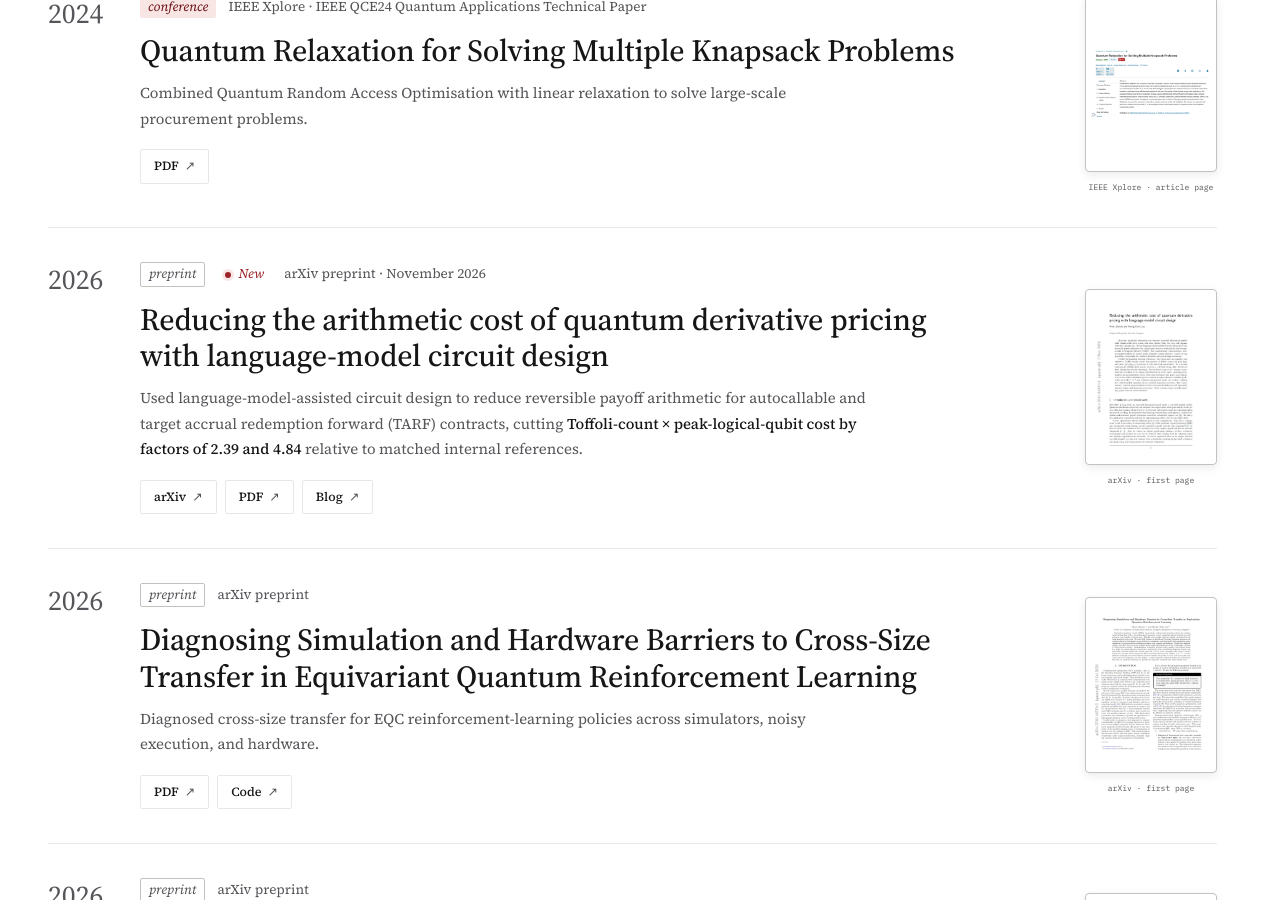
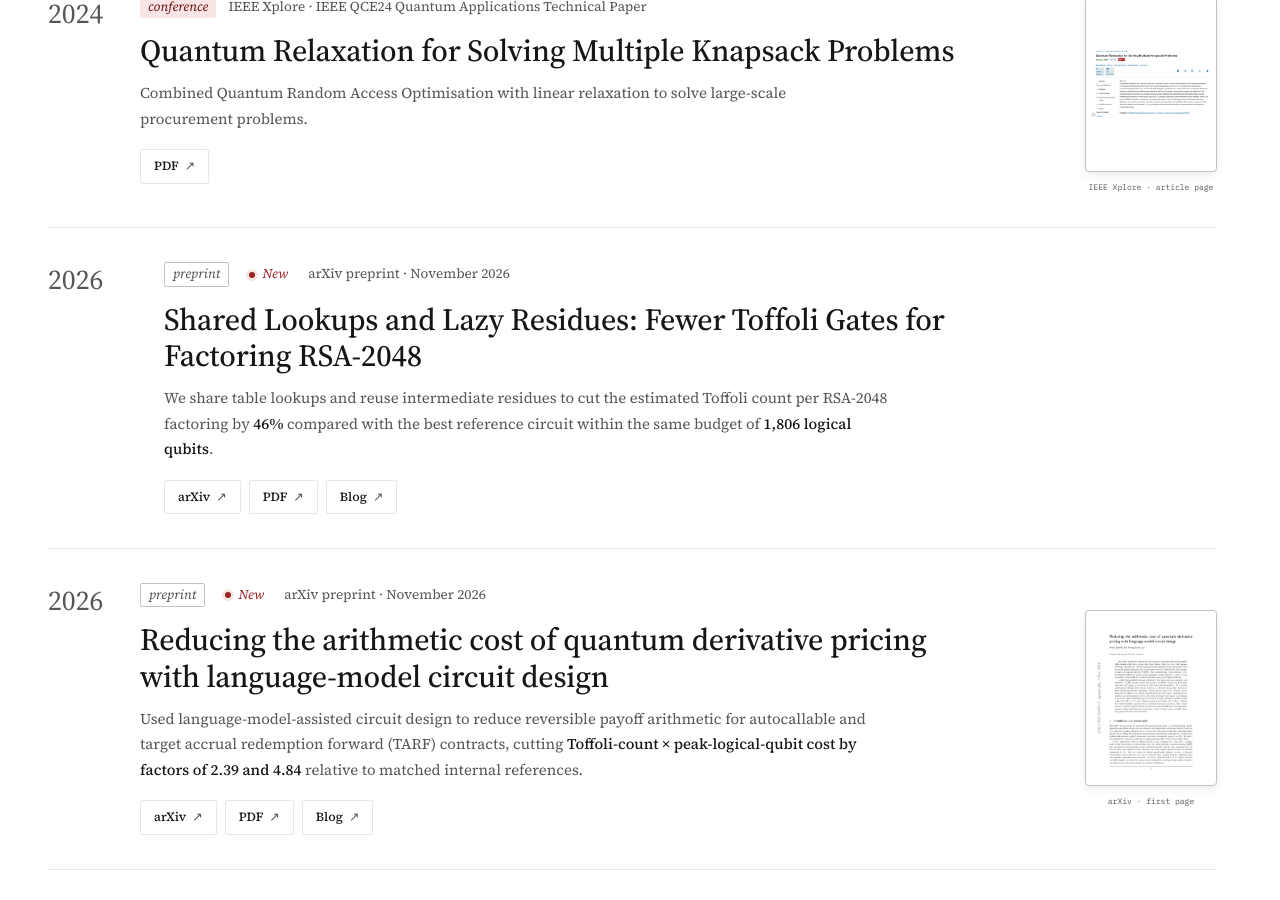
Before and after one commit to MonitSharma/portfolio, a Jekyll site: the page built from research.html, in a window 1280 px wide and 900 px high, scrolled down 2211 px. Built offline with Jekyll 4.4.1, drawn with Linux system fonts in a browser that asks for light colours; some of the changed text lies outside the part shown.

Commit message:
Link Shor preprint and companion article

```diff
--- a/_data/news.yml
+++ b/_data/news.yml
@@ -1,4 +1,8 @@
 # Newest first. `new: true` adds a “New” tag on the home page.
+- date: "2026-11"
+  new: true
+  content: "We posted **[Shared Lookups and Lazy Residues: Fewer Toffoli Gates for Factoring RSA-2048](https://arxiv.org/abs/2611.08907)** on arXiv. We estimate 46% fewer Toffoli gates for factoring within the same budget of 1,806 logical qubits."
+
 - date: "2026-11"
   new: true
   content: "My new paper, **[Reducing the arithmetic cost of quantum derivative pricing with language-model circuit design](https://arxiv.org/abs/2611.04431)**, is now on **arXiv**. We use language-model-assisted circuit design to reduce the reversible arithmetic cost of quantum derivative pricing."
--- a/_data/publications.yml
+++ b/_data/publications.yml
@@ -1,3 +1,24 @@
+- title: "Shared Lookups and Lazy Residues: Fewer Toffoli Gates for Factoring RSA-2048"
+  slug: shor-quantum-factoring
+  meta: Fault-tolerant quantum factoring · arXiv:2611.08907
+  year: 2026
+  category: preprint
+  selected: true
+  venue: arXiv preprint · November 2026
+  new: true
+  description:
+    - We share table lookups and reuse intermediate residues to cut the estimated
+      Toffoli count per RSA-2048 factoring by **46%** compared with the best
+      reference circuit within the same budget of **1,806 logical qubits**.
+  links:
+    - text: arXiv
+      url: https://arxiv.org/abs/2611.08907
+    - text: PDF
+      url: https://arxiv.org/pdf/2611.08907
+    - text: Blog
+      url: https://medium.com/@_monitsharma/how-we-cut-the-cost-of-shors-arithmetic-for-rsa-2048-8eca041d1408
+  order: -1
+
 - title: Reducing the arithmetic cost of quantum derivative pricing with
     language-model circuit design
   meta: with H. C. Lau · Language-model-assisted quantum circuit design · arXiv:2611.04431
--- a/assets/css/shor.css
+++ b/assets/css/shor.css
@@ -38,7 +38,7 @@
 .shor-cover-diagram figcaption {margin-top:10px; text-align:center; font:italic 13px/1.5 var(--serif); color:var(--muted)}
 .shor-paper-record {display:grid; grid-template-columns:1.7fr 1fr; gap:18px 48px; padding:20px 0; border-top:1px solid var(--line); font:13px/1.6 var(--sans); color:var(--muted)}
 .shor-paper-record cite {font-style:normal; color:var(--ink)}
-.shor-paper-record span {display:block; margin-top:3px; font-size:12px}
+.shor-paper-links {display:flex; flex-wrap:wrap; align-items:baseline; gap:6px 18px}
 .shor-contents {display:flex; gap:28px; padding:14px 0; border-block:1px solid var(--line); font:13px/1.5 var(--sans); color:var(--muted)}
 .shor-contents a:hover {color:var(--accent)}
 .experience section.shor-section {padding-top:0; margin-top:clamp(48px,6.5vw,88px); scroll-margin-top:30px}
```
Also changed, not shown: _includes/project-pages/shor-quantum-factoring.html (+9 -3 lines).
